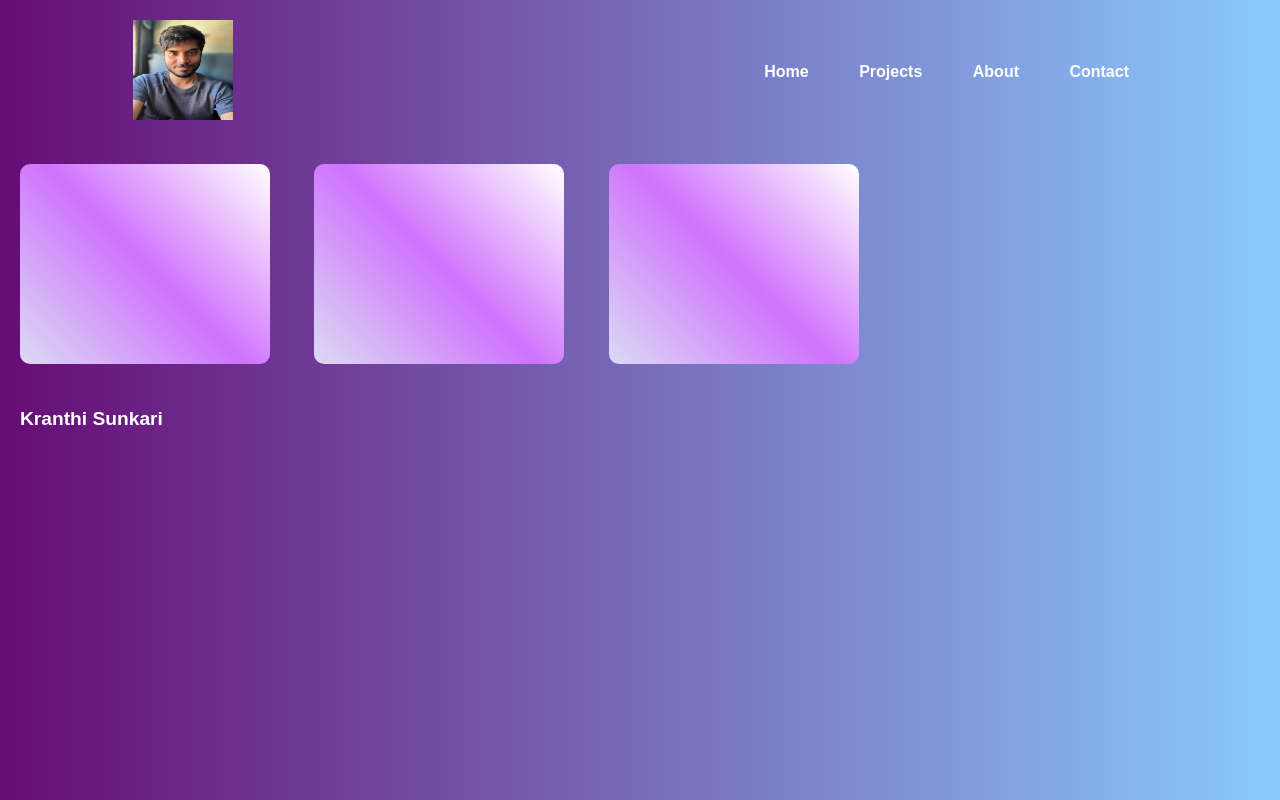
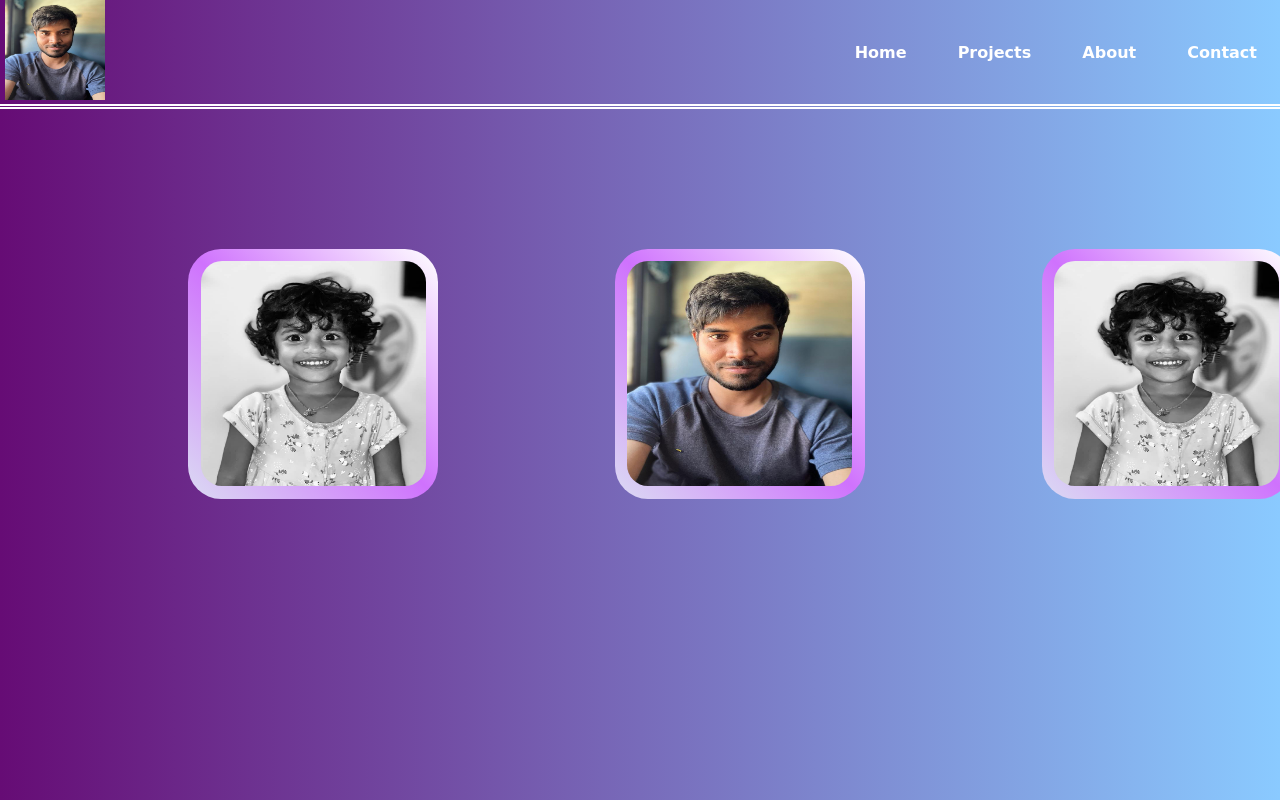
Before and after one commit to sunkarikranthi/Kranthi, a plain HTML site: page index.html in a window 1280 px wide. Drawn offline with Linux system fonts and the light colour scheme.

Commit message:
added transition and transforms

```diff
--- a/index.html
+++ b/index.html
@@ -13,7 +13,7 @@
 <body>
 <header>
     <div class="main">
-        <nav>
+        <nav class="nav">
             <div class="logo">
                 <img class="myPic" src="images/img_kranthi.jpeg" alt="Kranthi Image">
             </div>
@@ -33,9 +33,12 @@
 <main>
 
 <div class="div-web">
-    <div></div>
-    <div></div>
-    <div></div>
+    <div>                <img src="images/aishu.jpg" alt="Kranthi Image">
+    </div>
+    <div>                <img src="images/img_kranthi.jpeg" alt="Kranthi Image">
+    </div>
+    <div>                <img src="images/aishu.jpg" alt="Kranthi Image">
+    </div>
 </div>
 </main>
 
--- a/styles.css
+++ b/styles.css
@@ -1,7 +1,7 @@
 *{
     margin: 0;
     padding: 0;
-    font-family: sans-serif;
+    font-family: "Brush Script MT", cursive;
 }
 
 a
@@ -12,6 +12,7 @@ a
 
 body
 {
+    text-align: center;
     background: linear-gradient(to right, #660c75, #8acaff);
     /* background-image: url(images/aishu.jpg);
     background-repeat: no-repeat;
@@ -19,11 +20,15 @@ body
     background-size:contain; */
 }
 
+footer
+{
+    text-align: end;
+}
+
 nav {
-    width: 80%;
+    border-bottom: 5px double #ffffff;
     position: sticky;
-    margin: 20px auto;
-    z-index: 1;
+    margin-bottom: 20px;
     display:flex;
     align-items: center;
 }
@@ -46,6 +51,8 @@ nav {
     font-weight: bold;
     color: white;
     text-decoration: none;
+    transition: 800ms ease-in-out;
+
 }
 
 #submit {
@@ -57,6 +64,7 @@ nav {
 
 .nav_link ul li a:hover
 {
+    font-family: "Brush Script MT", cursive;
     background: linear-gradient(to right, #ffff, rgb(83, 81, 81));
     opacity: 50%;
     font-weight: bold;
@@ -90,7 +98,8 @@ nav {
 .contact
 {
     margin-top: 50px;
-    display: inline-flexbox;
+    text-align: center;
+    display: inline-flex;
 }
 
 .contact ul
@@ -102,7 +111,6 @@ nav {
 {
     list-style: none;
     margin: 10px;
-
 }
 
 .contact ul li a
@@ -159,6 +167,8 @@ nav {
 
 .div-web {
     align-items: center;
+    display: flex;
+    justify-content: space-around;
 }
 
 .div-web div {
@@ -166,18 +176,32 @@ nav {
     align-items: center;
     background: linear-gradient(45deg, rgb(219, 219, 243), rgb(207, 114, 253) 50%, #ffffff);
     width: 250px;
-    height: 200px;
-    display: inline-block;
-    border-radius: 10px;
+    height: 250px;
+    border-radius: 33px;
+    transition: 800ms ease-in-out;
+    transform:translate(100px, 100px)
+}
+
+.div-web div img {
+    padding: 12px;
+    text-align: center;
+    height: 90%;
+    width: 90%;
+    border-radius: 33px;
 }
 
 .div-web div:hover {
     background: linear-gradient(180deg, rgb(134, 139, 219), rgb(56, 207, 218));
+    /* flex-grow: 1; */
+    align-self: center;
+    padding: 30px;
+    transform: translate(30px, -30px);
 }
+
 
 #linearGrad div {
     margin: 20px;
-    align-items: center;
+    text-align: center;
     width: 250px;
     height: 200px;
     display: inline-block;
```
Also changed, not shown: contact.html (+8 -0 lines), images/bharathi.jpg (added).
